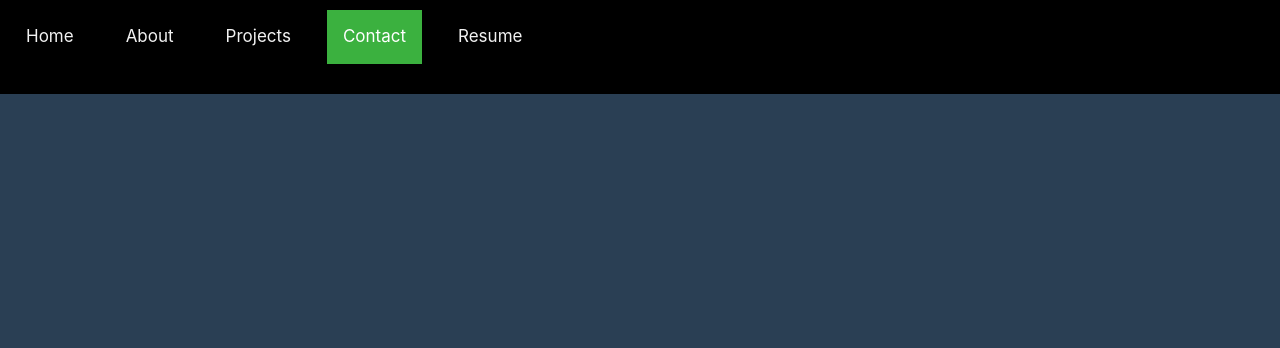
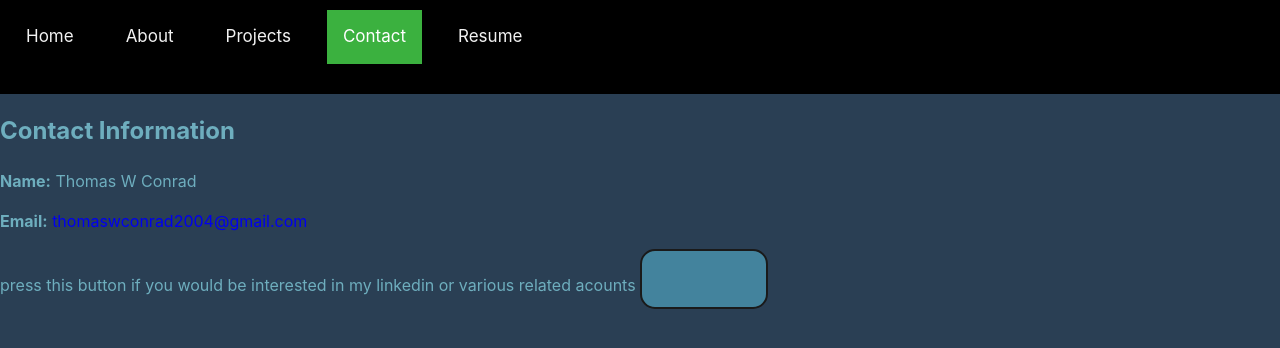
Before and after one commit to tconrad1/typescript-react-review, a React (Create React App) app: page /contact in a window 1280 px wide. Shown: the top 348 px of the page. Built offline with nearby package versions, Linux system fonts and the light colour scheme.

Commit message:
better buttons and a contact page which works

```diff
--- a/src/About.tsx
+++ b/src/About.tsx
@@ -1,5 +1,5 @@
 import React from 'react';
-import Contact from './component/Contact';
+import Contact from './component/DynamicContact';
 const About = () => {
     return (
         <div>
--- a/src/App.css
+++ b/src/App.css
@@ -1,6 +1,6 @@
 
 
-* {
+body {
   font-family: -apple-system, BlinkMacSystemFont, 'Segoe UI', 'Roboto', 'Oxygen',
   'Ubuntu', 'Cantarell', 'Fira Sans', 'Droid Sans', 'Helvetica Neue',
   sans-serif;
@@ -12,7 +12,7 @@
 
 
 
-  color : #3cb7d6;  /* cyan like text */
+  color : #6eaebe;  /* cyan like text */
   line-height:  1.5;
 }
 
--- a/src/App.tsx
+++ b/src/App.tsx
@@ -8,6 +8,8 @@ import Projects from "./Projects";
 import Resume from './Resume';
 import Navbar from "./Navbar";
 import "./Navbar.css";
+import Contact  from "./ExpandedContact";
+
 
 function App() {
   return (
@@ -19,6 +21,7 @@ function App() {
           <Route path="/" element={<Home/>}/>
           <Route path="/about" element={<About/>}/>
           <Route path="/projects" element = {<Projects/>}/>
+          <Route path="/contact" element={<Contact/>}/>
           <Route path ="/resume" element = {<Resume />}/>
 
         </Routes>
--- /dev/null
+++ b/src/ExpandedContact.css
@@ -0,0 +1,40 @@
+
+/* CSS */
+button{
+  appearance: none;
+  background-color: #43839d;
+  border: 2px solid #1A1A1A;
+  border-radius: 15px;
+  box-sizing: border-box;
+  color: #FFFFFF;
+  cursor: pointer;
+  display: inline-block;
+
+
+  margin: 0;
+  min-height: 60px;
+  min-width: 0;
+  outline: none;
+  padding: 16px 24px;
+  text-align: center;
+  text-decoration: none;
+  transition: all 300ms cubic-bezier(.23, 1, 0.32, 1);
+  user-select: none;
+  -webkit-user-select: none;
+  width: 10%;
+  will-change: transform;
+}
+
+button:disabled {
+  pointer-events: none;
+}
+
+button:hover {
+  box-shadow: rgba(0.1, 0, 0, 0.35) 0 8px 15px;
+  transform: translateY(-2px);
+}
+
+button:active {
+  box-shadow: none;
+  transform: translateY(0);
+}
--- /dev/null
+++ b/src/ExpandedContact.tsx
@@ -0,0 +1,30 @@
+import Contact from './component/DynamicContact';
+import React from 'react';
+import "./ExpandedContact.css";
+import {useState} from 'react';
+
+
+const ExpandedContact = () => {
+    const [contactState, changeContactState] = useState("simple");
+
+    function switchContent() {
+        if (contactState === "simple") {
+            changeContactState("expanded");
+        } else {
+            changeContactState("simple");
+        }
+    }
+
+    return (
+        <div>
+
+            {contactState === "simple" &&  <h1>Contact Info : Just the Basics</h1> && <Contact name="Thomas W Conrad" email="thomaswconrad2004@gmail.com" linkedin={null}>
+                 press this button if you would be interested in my linkedin or various related acounts <button onClick={switchContent}></button> </Contact> }
+            {contactState === "expanded" && < h1>Contact Info : <b>Expanded</b></h1> && <Contact name="Thomas W Conrad" email="thomaswconrad2004@gmail.com" linkedin="https://www.linkedin.com/in/thomas-conrad-552065225/">
+                press this button if you would be interested in just seeing the basics <button onClick={switchContent}></button> </Contact>}
+            {contactState !== "expanded" && contactState !== "simple" && <p> Now how did we get here? </p>}
+        </div>
+    );
+
+    };
+    export default ExpandedContact;
--- a/src/Navbar.css
+++ b/src/Navbar.css
@@ -36,14 +36,18 @@
     padding: 14px 16px;
     text-decoration: none;
     font-size: 17px;
+
 }
 
 .navbar a:hover {
     background-color: #ddd;
     color: black;
+    box-shadow: rgba(0.1, 0, 0, 0.35) 0 8px 15px;
+    transform: translateY(2px);
 }
 
 .navbar a.active {
     background-color: #3bb13f;
+
     color: white;
 }
--- a/src/component/Contact.tsx
+++ b/src/component/DynamicContact.tsx
@@ -6,8 +6,8 @@ const Contact =  ({ name, email, linkedin, children  } : { name:String, email:St
         <div>
             <h2>Contact Information</h2>
             <p><strong>Name:</strong> {name}</p>
-            <p><strong>Email:</strong> {email}</p>
-            {linkedin && <p><strong>LinkedIn:</strong> {linkedin}</p>}
+            <p><strong>Email:</strong> {<a href={"mailto:" + email}> thomaswconrad2004@gmail.com</a>}</p>
+            {linkedin && <p><strong>LinkedIn:</strong> {<a href={linkedin + ""} target='_blank'>linkedin</a>}</p>}
             {children}
         </div>
     );
--- a/src/component/Project.css
+++ b/src/component/Project.css
@@ -1,4 +1,4 @@
-*{
+Project{
     /*temp to show css working */
     margin: 0;
     padding: 0;
```
Also changed, not shown: src/setupTests.ts (deleted, +0 -5 lines), src/component/Tools.tsx (renamed from src/Tools.tsx), 1 other file (tests, documents, lock files or other folders).
